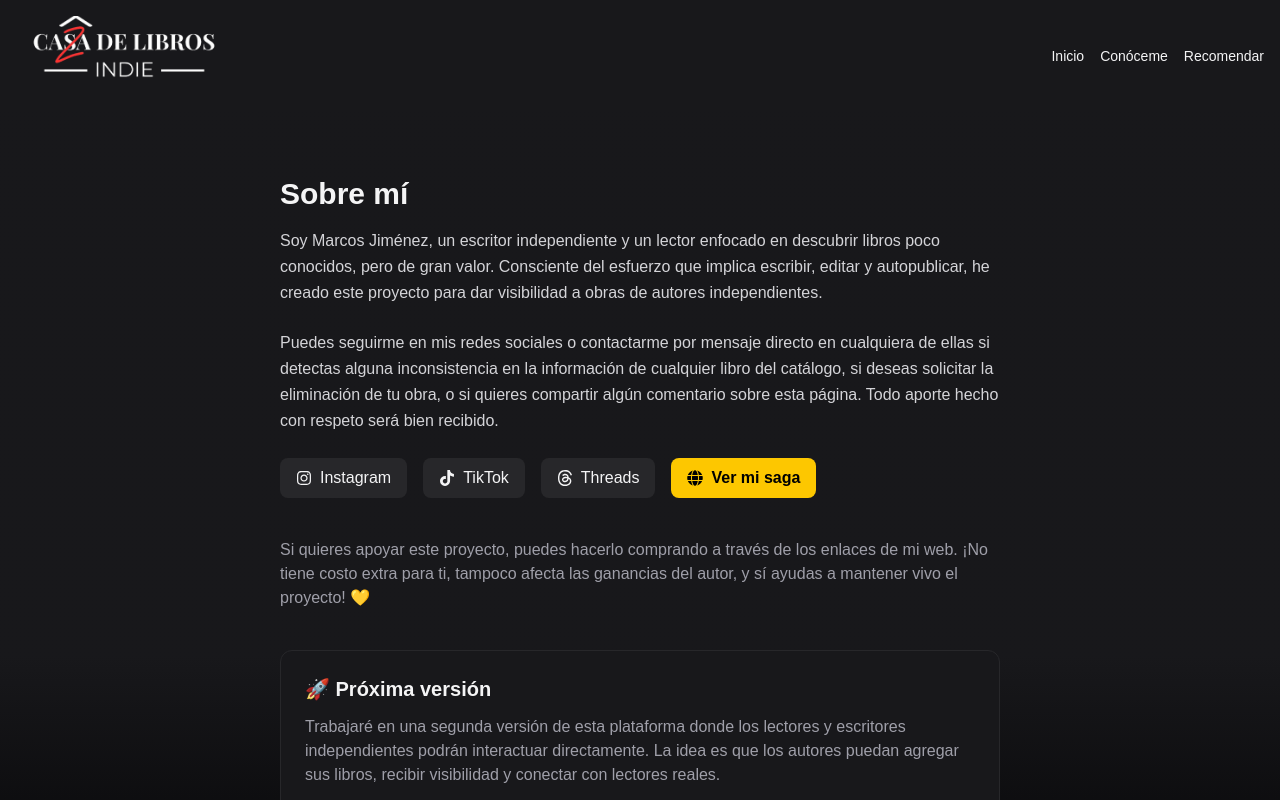
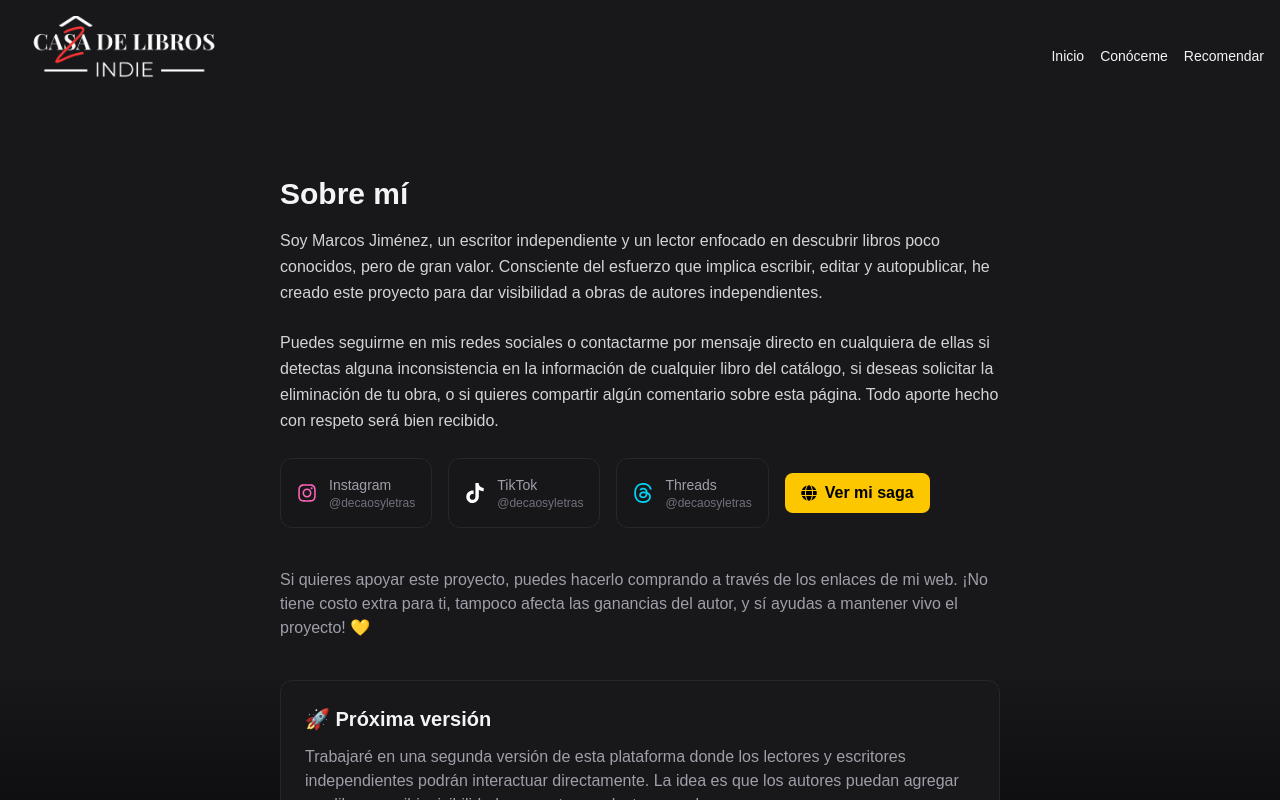
Before and after one commit to decaosyletras/biblio, a Next.js app: page /conoceme in a window 1280 px wide. Shown: the top 800 px of the page. Built offline with nearby package versions, Linux system fonts and the light colour scheme.

Commit message:
conoceme1

```diff
--- a/app/conoceme/page.tsx
+++ b/app/conoceme/page.tsx
@@ -68,25 +68,85 @@ export default function ConocemePage() {
         <a
           href="https://www.instagram.com/decaosyletras?igsh=dXpxNzU3eWhsYmo1"
           target="_blank"
-          className="flex items-center gap-2 px-4 py-2 bg-zinc-800 rounded-lg hover:bg-zinc-700 transition"
+          className="
+                    group
+                    relative
+                    overflow-hidden
+                    rounded-xl
+                    border border-zinc-800
+                    bg-zinc-900/40
+                    p-4
+                    flex items-center gap-3
+                    transition-all duration-300
+                    hover:border-pink-500/40
+                    hover:shadow-[0_0_25px_rgba(236,72,153,0.15)]
+                    hover:-translate-y-1
+                  "
         >
-          <FaInstagram /> Instagram
+          <div className="text-pink-400 text-xl group-hover:scale-110 transition">
+            <FaInstagram />
+          </div>
+
+          <div>
+            <p className="text-sm text-zinc-400">Instagram</p>
+            <p className="text-xs text-zinc-500">@decaosyletras</p>
+          </div>
         </a>
 
         <a
           href="https://www.tiktok.com/@decaosyletras?_r=1&_t=ZS-96CxbSs4gvI"
           target="_blank"
-          className="flex items-center gap-2 px-4 py-2 bg-zinc-800 rounded-lg hover:bg-zinc-700 transition"
+          className="
+                    group
+                    relative
+                    overflow-hidden
+                    rounded-xl
+                    border border-zinc-800
+                    bg-zinc-900/40
+                    p-4
+                    flex items-center gap-3
+                    transition-all duration-300
+                    hover:border-white/30
+                    hover:shadow-[0_0_25px_rgba(255,255,255,0.12)]
+                    hover:-translate-y-1
+                  "
         >
-          <SiTiktok /> TikTok
+          <div className="text-white text-xl group-hover:scale-110 transition">
+            <SiTiktok />
+          </div>
+
+          <div>
+            <p className="text-sm text-zinc-400">TikTok</p>
+            <p className="text-xs text-zinc-500">@decaosyletras</p>
+          </div>
         </a>
 
         <a
           href="https://www.threads.com/@decaosyletras"
           target="_blank"
-          className="flex items-center gap-2 px-4 py-2 bg-zinc-800 rounded-lg hover:bg-zinc-700 transition"
+          className="
+                    group
+                    relative
+                    overflow-hidden
+                    rounded-xl
+                    border border-zinc-800
+                    bg-zinc-900/40
+                    p-4
+                    flex items-center gap-3
+                    transition-all duration-300
+                    hover:border-cyan-400/40
+                    hover:shadow-[0_0_25px_rgba(34,211,238,0.15)]
+                    hover:-translate-y-1
+                  "
         >
-          <SiThreads /> Threads
+          <div className="text-cyan-400 text-xl group-hover:scale-110 transition">
+            <SiThreads />
+          </div>
+
+          <div>
+            <p className="text-sm text-zinc-400">Threads</p>
+            <p className="text-xs text-zinc-500">@decaosyletras</p>
+          </div>
         </a>
 
         <a
```
